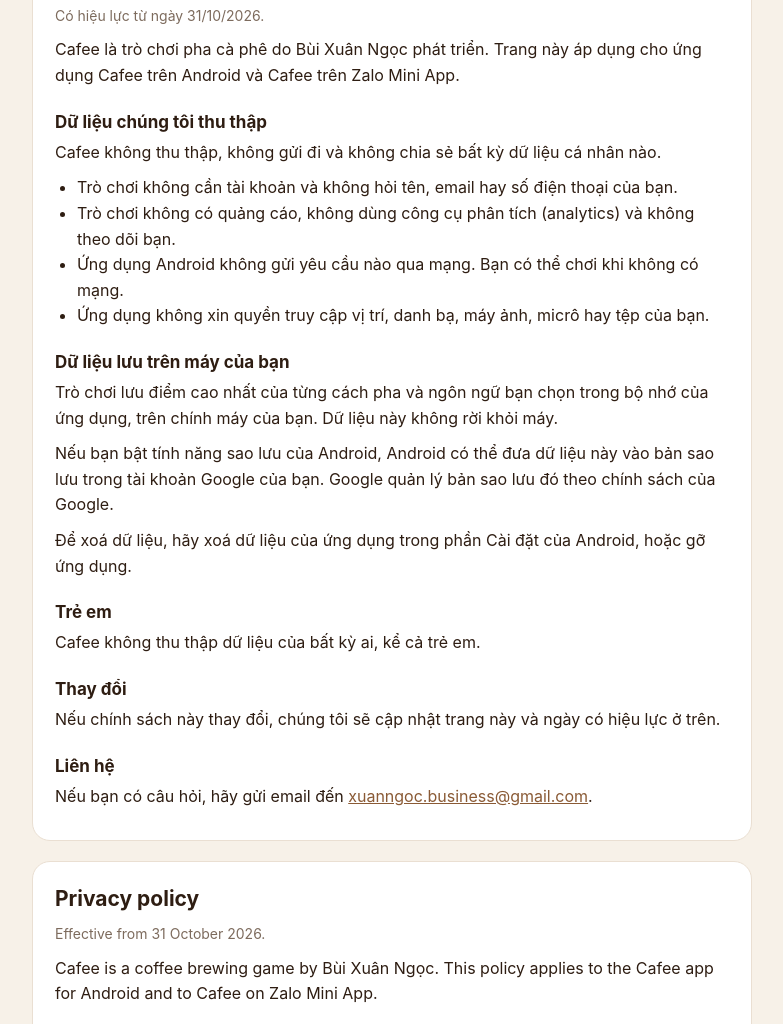
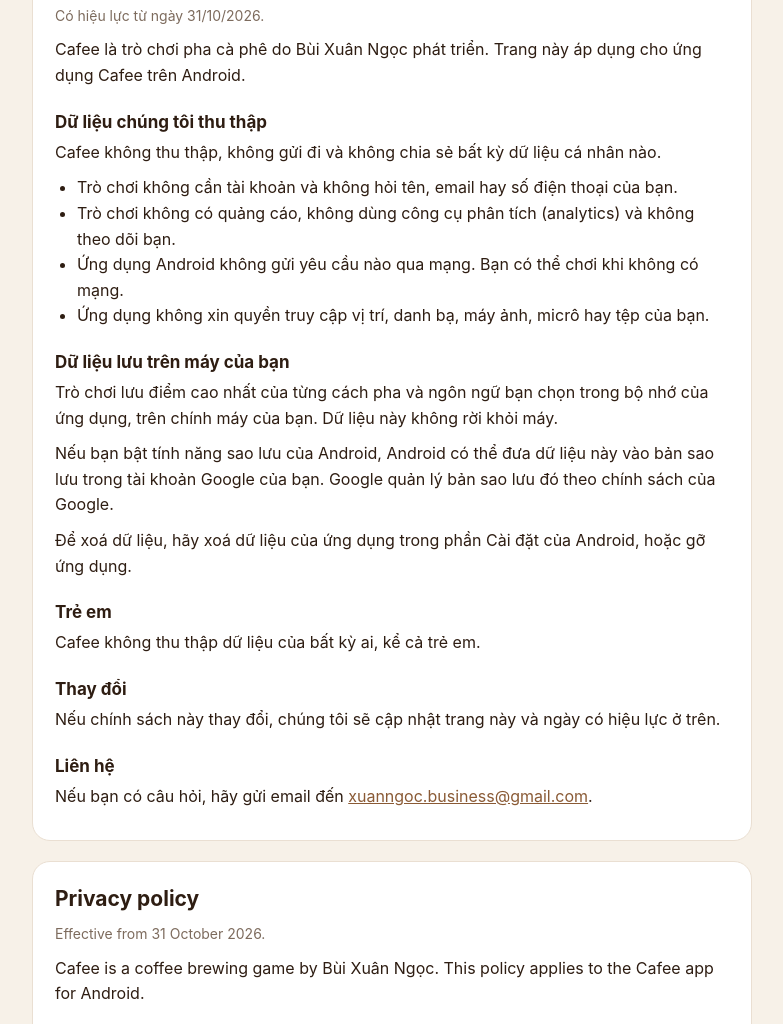
Before and after one commit to ngocbuildxuan/cafee-privacy, a plain HTML site: page index.html in a window 1280 px wide. Shown: the part 218-1242 px from the top of the page, without its empty margins (248-1031 px from the left). Drawn offline with Linux system fonts and the light colour scheme.

Commit message:
docs: remove the Zalo Mini App mention from the privacy policy

```diff
--- a/index.html
+++ b/index.html
@@ -68,7 +68,7 @@
       <section id="vi" lang="vi">
         <h2>Chính sách quyền riêng tư</h2>
         <p class="muted">Có hiệu lực từ ngày 31/10/2026.</p>
-        <p>Cafee là trò chơi pha cà phê do Bùi Xuân Ngọc phát triển. Trang này áp dụng cho ứng dụng Cafee trên Android và Cafee trên Zalo Mini App.</p>
+        <p>Cafee là trò chơi pha cà phê do Bùi Xuân Ngọc phát triển. Trang này áp dụng cho ứng dụng Cafee trên Android.</p>
 
         <h3>Dữ liệu chúng tôi thu thập</h3>
         <p>Cafee không thu thập, không gửi đi và không chia sẻ bất kỳ dữ liệu cá nhân nào.</p>
@@ -97,7 +97,7 @@
       <section id="en" lang="en">
         <h2>Privacy policy</h2>
         <p class="muted">Effective from 31 October 2026.</p>
-        <p>Cafee is a coffee brewing game by Bùi Xuân Ngọc. This policy applies to the Cafee app for Android and to Cafee on Zalo Mini App.</p>
+        <p>Cafee is a coffee brewing game by Bùi Xuân Ngọc. This policy applies to the Cafee app for Android.</p>
 
         <h3>Data that we collect</h3>
         <p>Cafee does not collect, send or share any personal data.</p>
```
